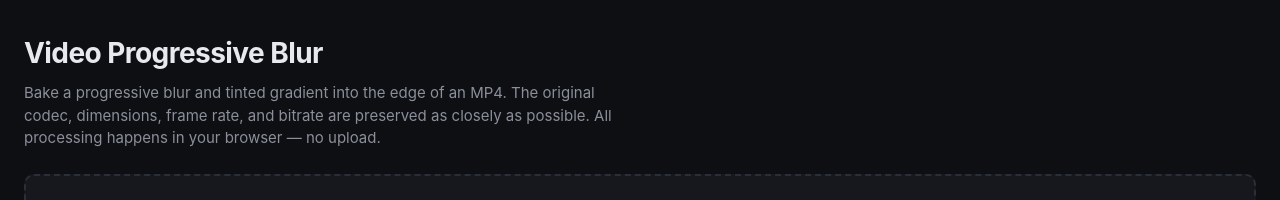
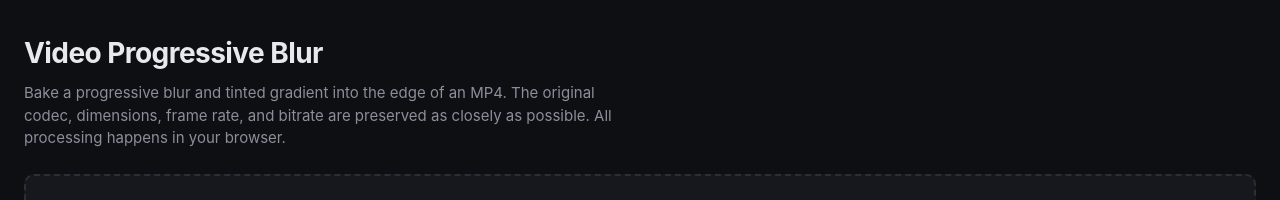
Before and after one commit to joshuabaker/video-progressive-blur, a React (Vite) app: page / in a window 1280 px wide. Shown: the top 200 px of the page. Built offline with nearby package versions, Linux system fonts and the light colour scheme.

Commit message:
Trim "— no upload" from intro copy
https://claude.ai/code/session_01MWvvQo9NZZunJx3Yb6nBmj

```diff
--- a/src/App.tsx
+++ b/src/App.tsx
@@ -170,7 +170,7 @@ export default function App() {
         <p>
           Bake a progressive blur and tinted gradient into the edge of an MP4. The original
           codec, dimensions, frame rate, and bitrate are preserved as closely as possible. All
-          processing happens in your browser — no upload.
+          processing happens in your browser.
         </p>
       </header>
 
```
